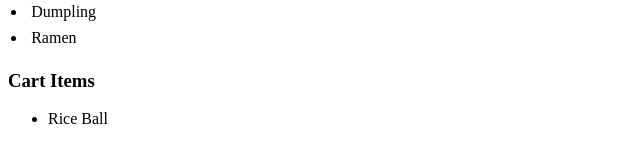
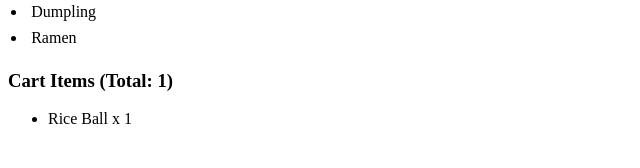
Before and after one commit to Bob769-wq/Angular-lunch-selecor, an Angular app: page / in a window 1280 px wide. Both pictures are taken after a click on the item "Rice Ball". Shown: the part 132-300 px from the top of the page, without its empty margins (0-640 px from the left). Built offline with nearby package versions, Linux system fonts and the light colour scheme.

Commit message:
TotalCount set

```diff
--- a/src/app/category-cart/category-cart.component.html
+++ b/src/app/category-cart/category-cart.component.html
@@ -1,9 +1,9 @@
 <h2>Category Cart Root</h2>
 <app-product-list [products]="products()" (add)="addToCart($event)"></app-product-list>
 
-<h3>Cart Items</h3>
+<h3>Cart Items (Total: {{totalCount()}})</h3>
 <ul>
-  @for (item of cart(); track $index) {
-  <li>{{item}}</li>
+  @for (item of cart(); track item.name) {
+  <li>{{item.name}} x {{item.quantity}}</li>
   }
 </ul>
--- a/src/app/category-cart/category-cart.component.ts
+++ b/src/app/category-cart/category-cart.component.ts
@@ -1,4 +1,4 @@
-import { Component, signal } from '@angular/core';
+import { Component, signal, computed } from '@angular/core';
 import { CommonModule } from '@angular/common';
 import { ProductListComponent } from './product-list.component';
 
@@ -13,9 +13,24 @@ import { ProductListComponent } from './product-list.component';
 export class CategoryCartComponent {
   products = signal(['Rice Ball', 'Dumpling', 'Ramen']);
 
+  cart = signal<{ name: string; quantity: number }[]>([]);
+
+  totalCount = computed(() =>
+    this.cart().reduce((sum, item) => sum + item.quantity, 0)
+  );
+
   addToCart(product: string) {
-    this.cart.update(cart => [...cart, product]);
+    this.cart.update(cart => {
+      const existing = cart.find(item => item.name === product);
+      if (existing) {
+        return cart.map(item =>
+          item.name === product ? { ...item, quantity: item.quantity + 1 } : item
+        );
+      } else {
+        return [...cart, { name: product, quantity: 1 }];
+      }
+    });
   }
 
-  cart = signal<string[]>([]);
+
 }
```
